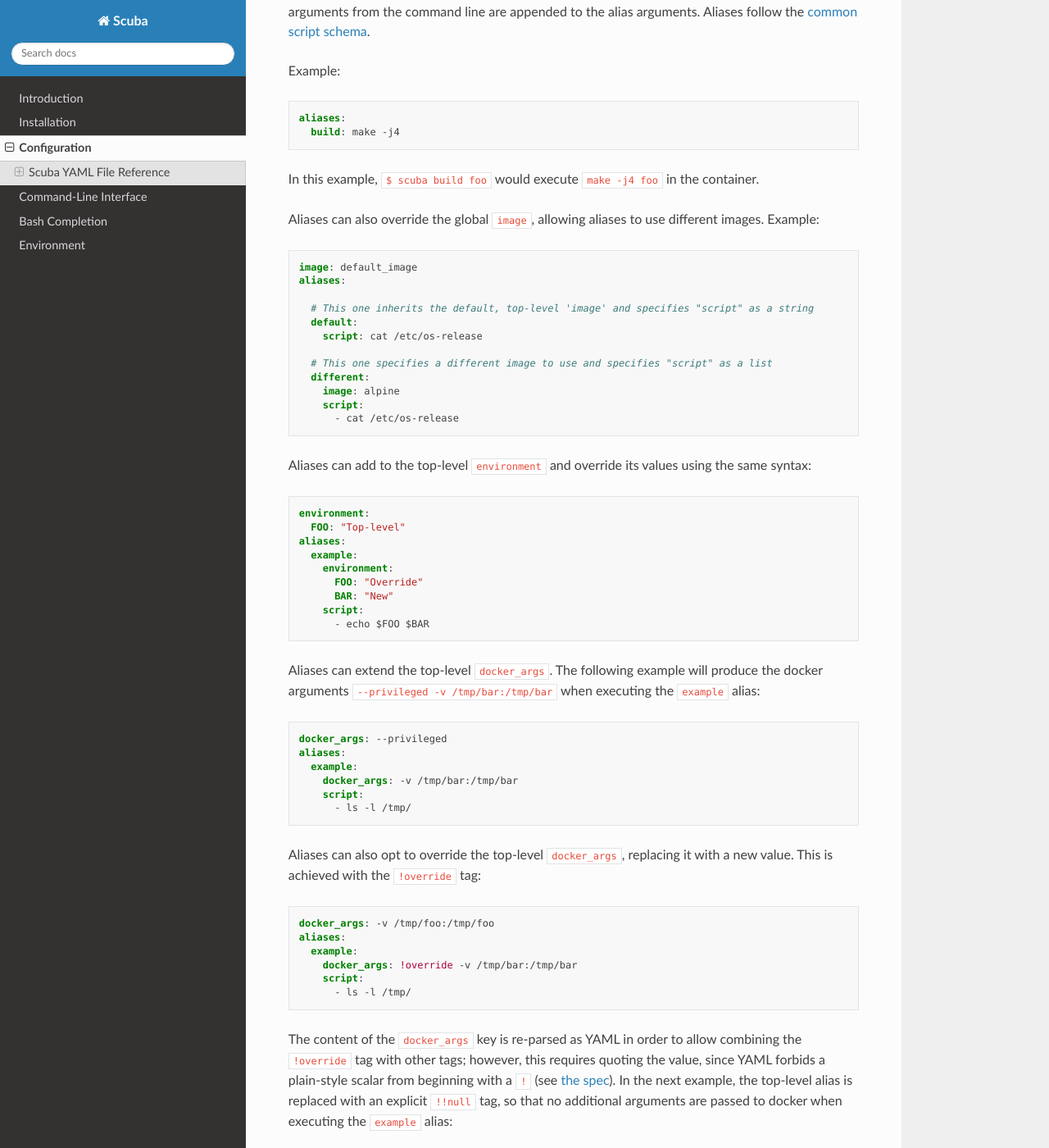
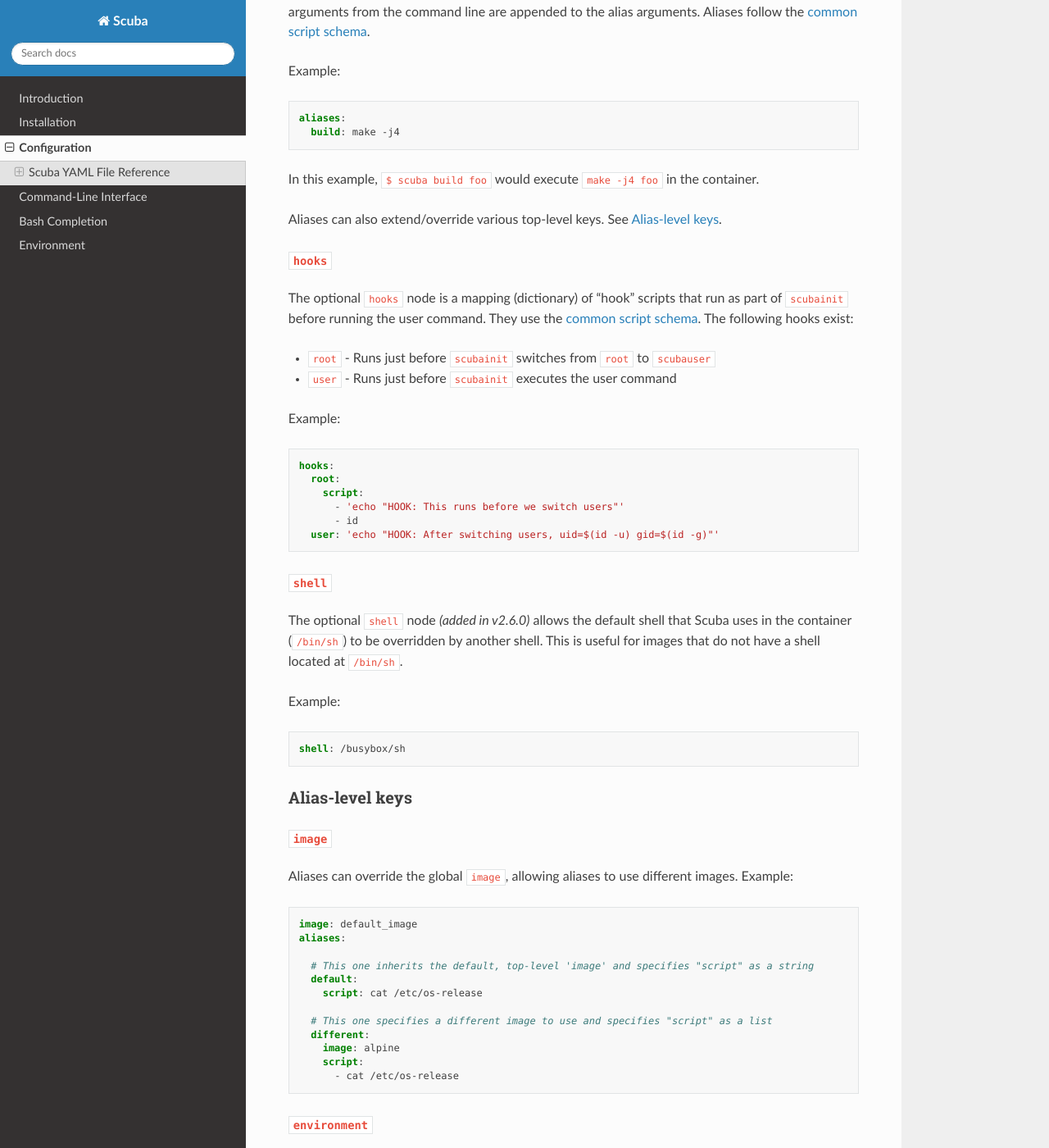
Before and after one commit to JonathonReinhart/scuba, a Sphinx documentation site: the page built from docs/configuration.rst, in a window 1280 px wide and 1400 px high, scrolled down 2602 px. Shown: the whole window at 82% size. Built offline with Sphinx 7.4.7 and the Read the Docs theme 2.0.0, drawn with Linux system fonts in a browser that asks for light colours; some of the changed text lies outside the part shown.

Commit message:
docs: Move all alias-level descriptions to alias-level keys section

```diff
--- a/docs/configuration.rst
+++ b/docs/configuration.rst
@@ -186,7 +186,59 @@
 In this example, ``$ scuba build foo`` would execute ``make -j4 foo`` in the
 container.
 
-Aliases can also override the global ``image``, allowing aliases to use different
+Aliases can also extend/override various top-level keys.
+See :ref:`conf_alias_level_keys`.
+
+
+.. _conf_hooks:
+
+``hooks``
+---------
+
+The optional ``hooks`` node is a mapping (dictionary) of "hook" scripts that run
+as part of ``scubainit`` before running the user command. They use the
+:ref:`common script schema<conf_common_script_schema>`. The following hooks exist:
+
+- ``root`` - Runs just before ``scubainit`` switches from ``root`` to ``scubauser``
+- ``user`` - Runs just before ``scubainit`` executes the user command
+
+Example:
+
+.. code-block:: yaml
+
+    hooks:
+      root:
+        script:
+          - 'echo "HOOK: This runs before we switch users"'
+          - id
+      user: 'echo "HOOK: After switching users, uid=$(id -u) gid=$(id -g)"'
+
+
+.. _conf_shell:
+
+``shell``
+---------
+
+The optional ``shell`` node *(added in v2.6.0)* allows the default shell that
+Scuba uses in the container (``/bin/sh``) to be overridden by another shell.
+This is useful for images that do not have a shell located at ``/bin/sh``.
+
+Example:
+
+.. code-block:: yaml
+
+    shell: /busybox/sh
+
+
+
+.. _conf_alias_level_keys:
+
+Alias-level keys
+~~~~~~~~~~~~~~~~
+
+``image``
+---------
+Aliases can override the global ``image``, allowing aliases to use different
 images. Example:
 
 .. code-block:: yaml
@@ -204,6 +256,9 @@
         script:
           - cat /etc/os-release
 
+
+``environment``
+---------------
 Aliases can add to the top-level ``environment`` and override its values using
 the same syntax:
 
@@ -277,47 +337,9 @@
           - ls -l /var/lib/foo /var/lib/bar
 
 
-
-.. _conf_hooks:
-
-``hooks``
----------
-
-The optional ``hooks`` node is a mapping (dictionary) of "hook" scripts that run
-as part of ``scubainit`` before running the user command. They use the
-:ref:`common script schema<conf_common_script_schema>`. The following hooks exist:
-
-- ``root`` - Runs just before ``scubainit`` switches from ``root`` to ``scubauser``
-- ``user`` - Runs just before ``scubainit`` executes the user command
-
-Example:
-
-.. code-block:: yaml
-
-    hooks:
-      root:
-        script:
-          - 'echo "HOOK: This runs before we switch users"'
-          - id
-      user: 'echo "HOOK: After switching users, uid=$(id -u) gid=$(id -g)"'
-
-
-.. _conf_shell:
-
 ``shell``
 ---------
-
-The optional ``shell`` node *(added in v2.6.0)* allows the default shell that
-Scuba uses in the container (``/bin/sh``) to be overridden by another shell.
-This is useful for images that do not have a shell located at ``/bin/sh``.
-
-Example:
-
-.. code-block:: yaml
-
-    shell: /busybox/sh
-
-Aliases can also override the shell from the default or the top-level of
+Aliases can override the shell from the default or the top-level of
 the ``.scuba.yml`` file:
 
 .. code-block:: yaml
@@ -331,9 +353,6 @@
         script:
           - echo "This is executing in scuba's default shell"
 
-
-Alias-level keys
-~~~~~~~~~~~~~~~~
 
 ``root``
 --------
```
Also changed, not shown: other parts of docs/configuration.rst (+5 -0 lines).
